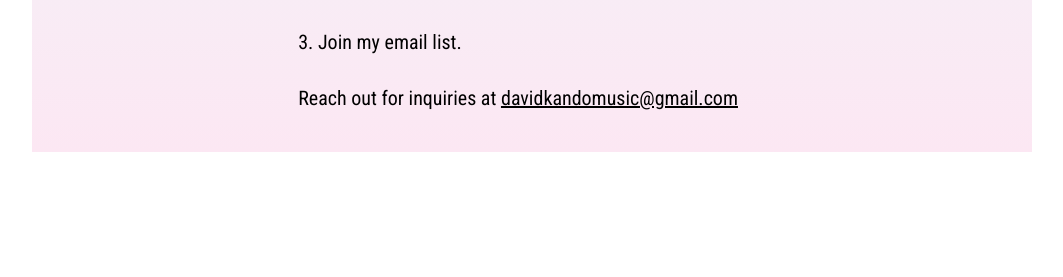
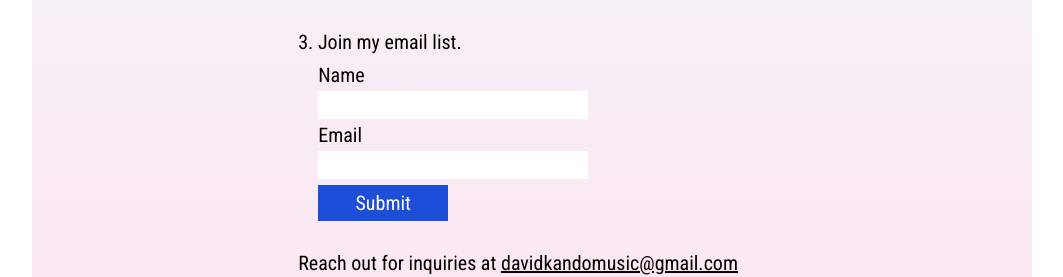
Before and after one commit to 15Dkatz/next-react-course, a Next.js app: page /connect in a window 1280 px wide. Shown: the part 873-1150 px from the top of the page, without its empty margins (108-1171 px from the left). Before the commit the page ends 1041 px from the top, so only its background shows below. Built offline with nearby package versions, Linux system fonts and the light colour scheme; no server answers; a web font is replaced by a local one.

Commit message:
React 18 useTransition and Create Contact Form

```diff
--- /dev/null
+++ b/app/connect/email-list/form.js
@@ -0,0 +1,68 @@
+'use client';
+
+import { useState, useTransition } from 'react';
+import postContact from './post-contact';
+import Spinner from './spinner';
+
+export default function Form() {
+  const [message, setMessage] = useState('');
+  const [displayMessage, setDisplayMessage] = useState(false);
+  const [isPending, startTransition] = useTransition();
+
+  const handleSubmit = (data) => {
+    const name = data.get('name');
+    const email = data.get('email');
+
+    startTransition(() => {
+      let message;
+
+      postContact({ name, email })
+        .then(json => {
+          console.log(`json`, json);
+
+          const errorMessage = json.ErrorMessage;
+
+          if (json.Count > 0) {
+            message = 'Success! Keep an eye out on your inbox updates';
+          } else if (errorMessage && errorMessage.includes('already exists')) {
+            message = 'Email is already subscribed';
+          } else if (errorMessage && errorMessage.includes('properties invalid')) {
+            message = 'Email is not formatted correctly';
+          } else {
+            message = 'Error. Try again or email davidkandomusic@gmail.com to be added manually.'
+          }
+
+          setMessage(message);
+          setDisplayMessage(true);
+        });
+    });
+  }
+
+  return (
+    <form action={handleSubmit} className="indent grid gap-[2px] w-[270px]">
+      <label htmlFor="name">Name</label>
+      <input type="text" id="name" name="name" required />
+      <label htmlFor="email">Email</label>
+      <input type="email" id="email" name="email" required />
+      <button
+        type="submit"
+        disabled={isPending}
+        className={
+          `bg-blue-700 text-center text-white w-[130px] h-[36px] mt-[4px]
+          disabled:bg-slate-50 disabled:text-slate-500`
+        }
+      >
+        {
+        isPending
+          ? (
+            <span className="flex justify-center items-center h-[36px]">
+              <Spinner /> Sending
+            </span>
+          )
+          : 'Submit'
+        }
+      </button>
+      {displayMessage ? message : <></> }
+    </form>
+  )
+}
--- /dev/null
+++ b/app/connect/email-list/spinner.js
@@ -0,0 +1,8 @@
+export default function Spinner() {
+  return (
+    <svg className="animate-spin -ml-1 mr-3 h-5 w-5 text-slate-500" xmlns="http://www.w3.org/2000/svg" fill="none" viewBox="0 0 24 24">
+      <circle className="opacity-25" cx="12" cy="12" r="10" stroke="currentColor" strokeWidth="4"></circle>
+      <path className="opacity-75" fill="currentColor" d="M4 12a8 8 0 018-8V0C5.373 0 0 5.373 0 12h4zm2 5.291A7.962 7.962 0 014 12H0c0 3.042 1.135 5.824 3 7.938l3-2.647z"></path>
+    </svg>
+  )
+}
--- a/app/connect/followers/index.js
+++ b/app/connect/followers/index.js
@@ -16,7 +16,7 @@ export default function Followers() {
   }, []);
 
   return (
-    <div className="ml-[15px] lg:ml-[20px] mt-[5px]">
+    <div className="indent">
       Follower progress: {goalString}
     </div>
   )
--- a/app/connect/page.js
+++ b/app/connect/page.js
@@ -1,4 +1,4 @@
-// import Form from './email-list/form';
+import Form from './email-list/form';
 import Followers from './followers';
 
 export default function Page() {
@@ -30,7 +30,7 @@ export default function Page() {
         <div>
           3. Join my email list.
         </div>
-        {/* <Form /> */}
+        <Form />
         <br />
         <div>
           Reach out for inquiries at <span className="underline">davidkandomusic@gmail.com</span>
--- a/app/globals.css
+++ b/app/globals.css
@@ -8,3 +8,6 @@
 .link {
   @apply underline text-blue-800
 }
+.indent {
+  @apply ml-[15px] lg:ml-[20px] mt-[5px]
+}
```
